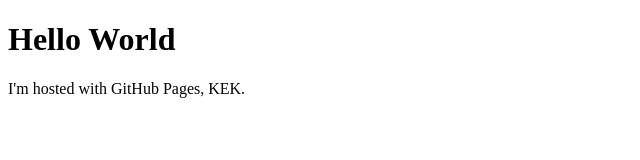
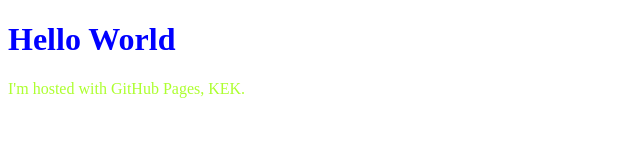
Before and after one commit to Dec3ptor/Dec3ptor.github.io, a plain HTML site: page index.html in a window 1280 px wide. Shown: the whole page, without its empty margins (0-640 px from the left). Drawn offline with Linux system fonts and the light colour scheme.

Commit message:
Update index.html

```diff
--- a/index.html
+++ b/index.html
@@ -1,7 +1,11 @@
 <!DOCTYPE html>
 <html>
+<head>
+    <title>Hello World</title>
+    <link rel="stylesheet" type="text/css" href="style.css">
+</head>
 <body>
-<h1>Hello World</h1>
-<p>I'm hosted with GitHub Pages, KEK.</p>
+    <h1>Hello World</h1>
+    <p>I'm hosted with GitHub Pages, KEK.</p>
 </body>
 </html>
```
